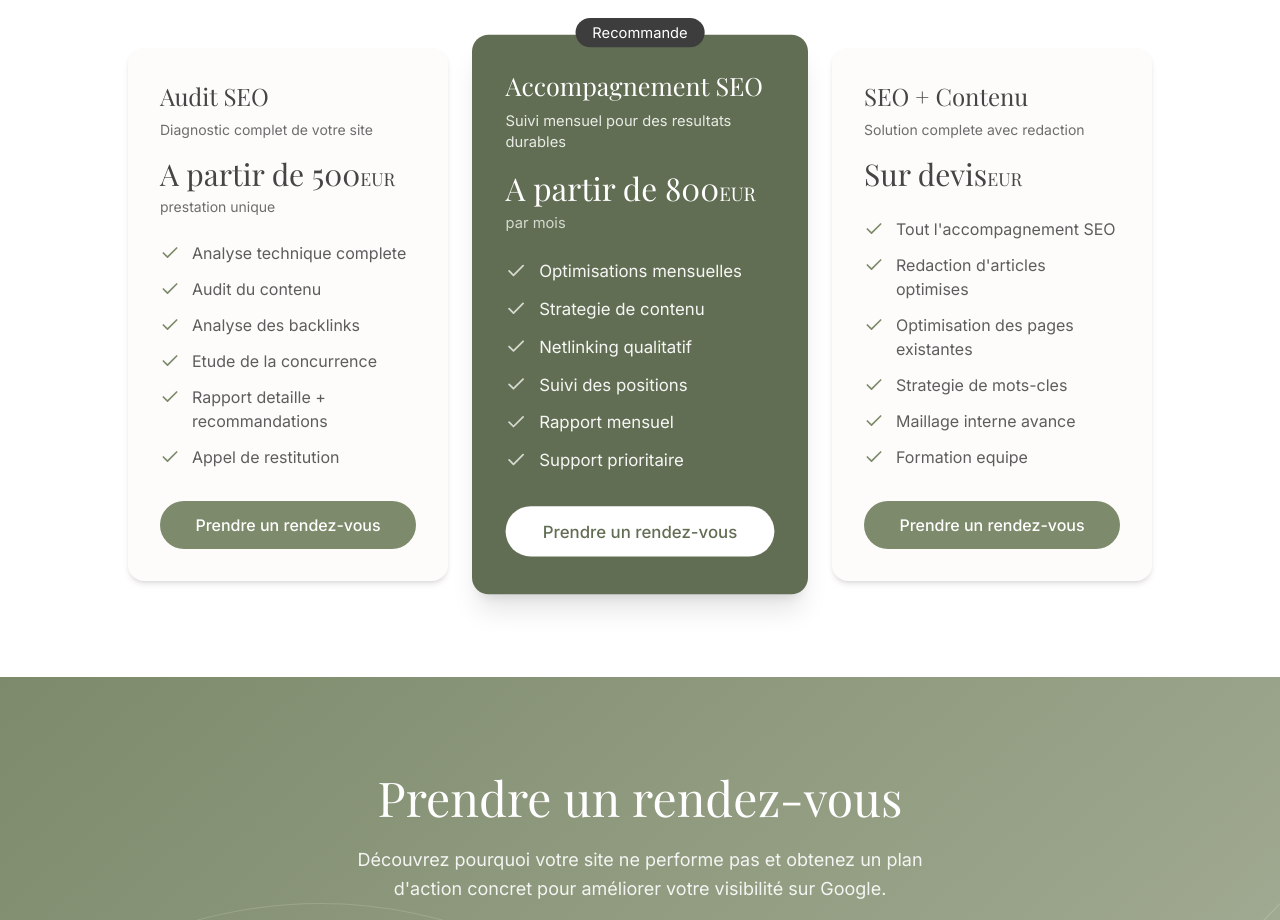
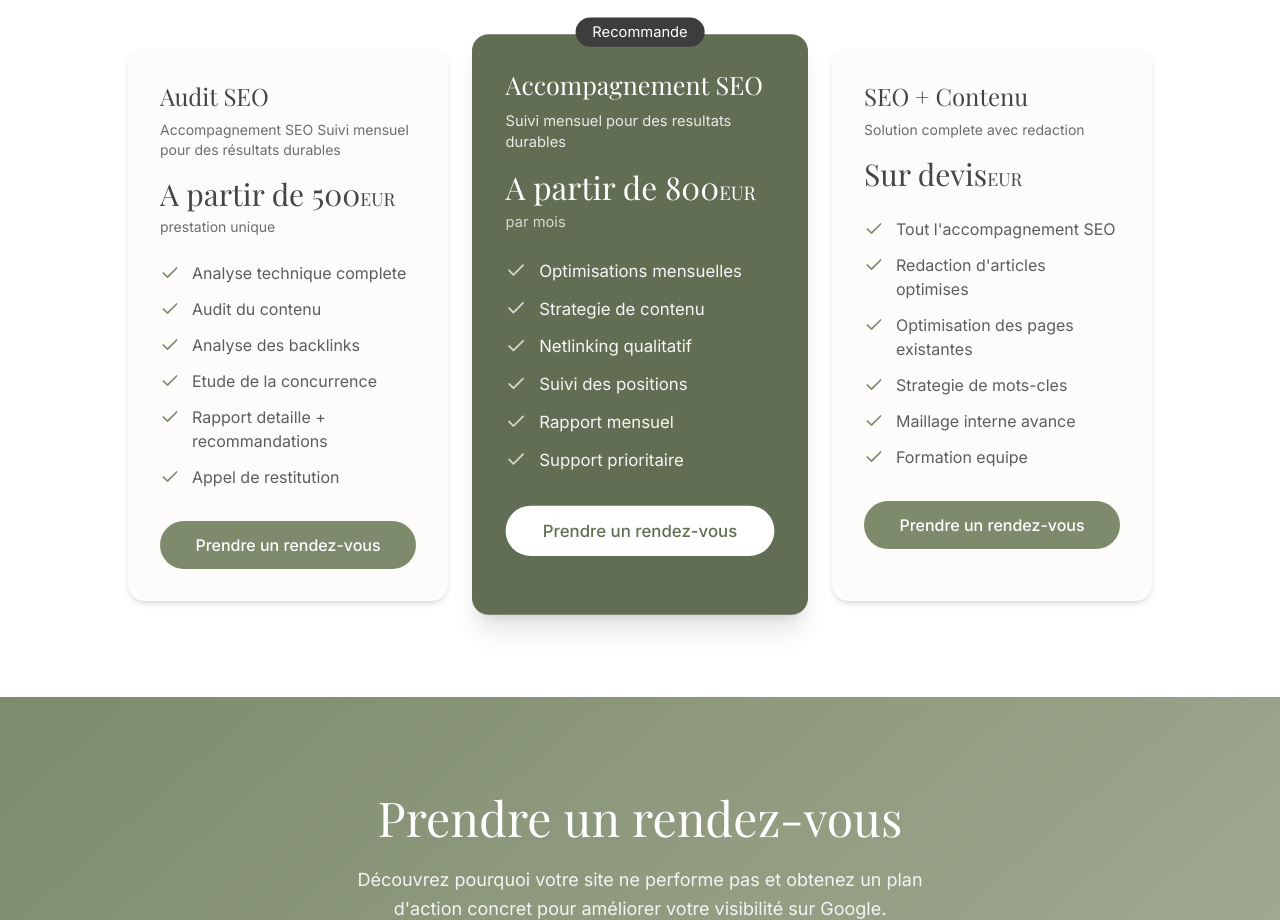
Before and after one commit to valerian35/rochefort-digital, a React (Vite) app: page /seo-referencement in a window 1280 px wide. Shown: the part 2460-3380 px from the top of the page. Built offline with nearby package versions, Linux system fonts and the light colour scheme; a web font is replaced by a local one.

Commit message:
Update SEO Audit plan description

```diff
--- a/src/pages/SEO.tsx
+++ b/src/pages/SEO.tsx
@@ -75,7 +75,7 @@ export default function SEO() {
     {
       name: 'Audit SEO',
       price: 'A partir de 500',
-      description: 'Diagnostic complet de votre site',
+      description: 'Accompagnement SEO Suivi mensuel pour des résultats durables',
       features: [
         'Analyse technique complete',
         'Audit du contenu',
```
